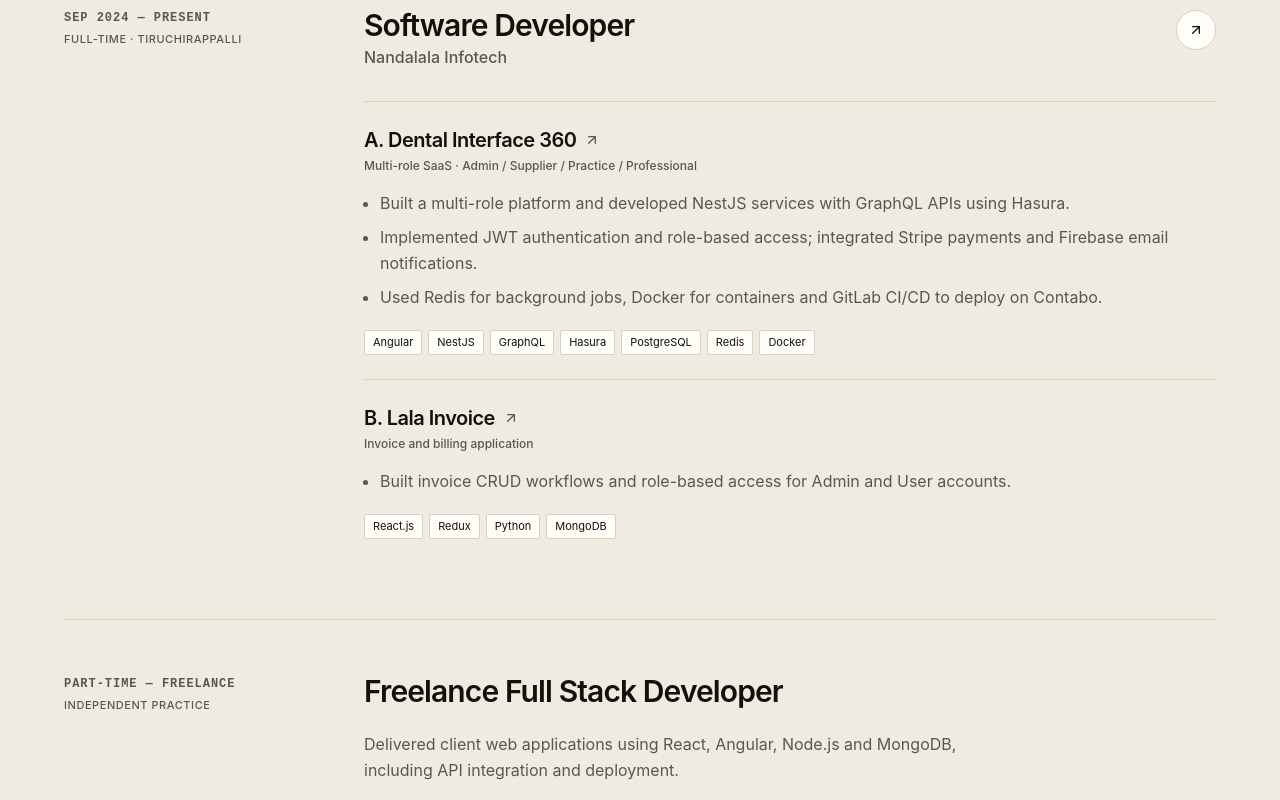
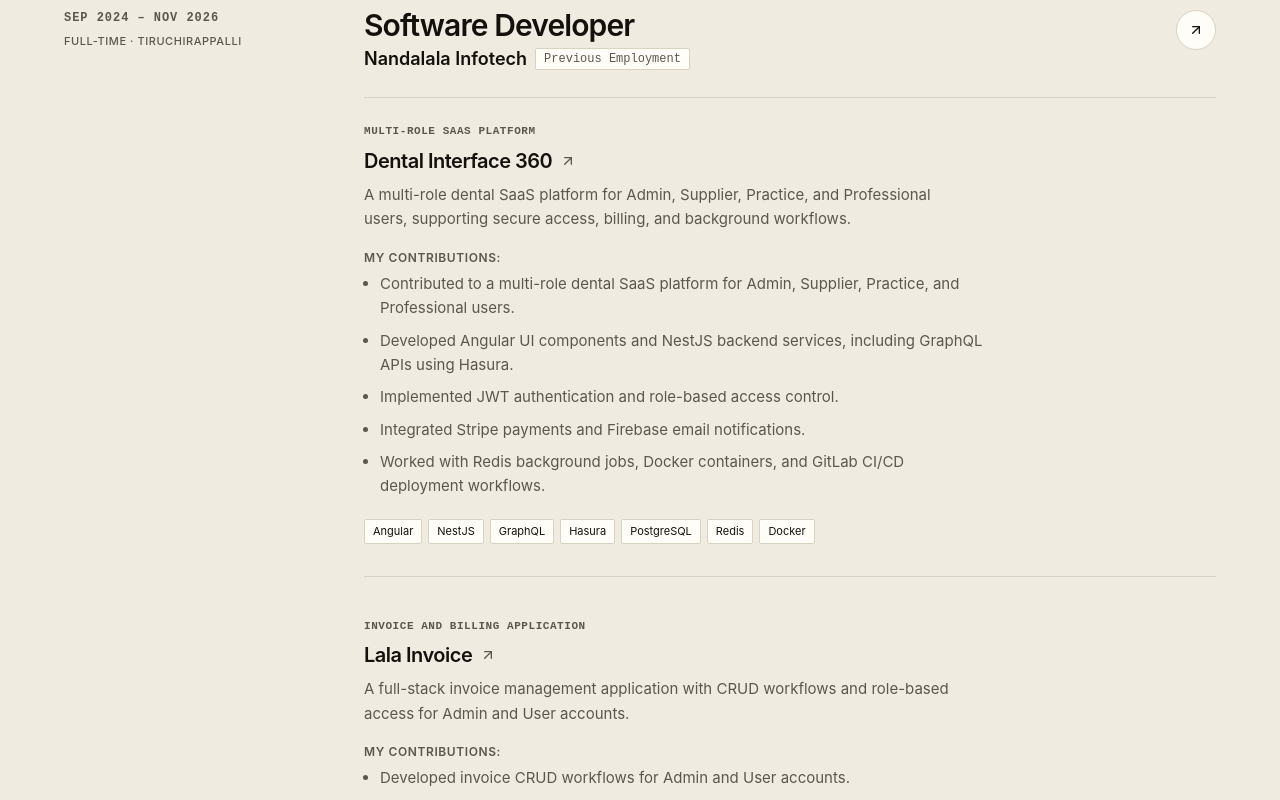
Before and after one commit to MDhanush08/dhanush-portfolio, a React (Vite) app in the folder frontend/: page / in a window 1280 px wide. Shown: the part 4680-5480 px from the top of the page. Built offline with nearby package versions, Linux system fonts and the light colour scheme.

Commit message:
Experience section

```diff
--- a/frontend/src/components/sections/Experience.tsx
+++ b/frontend/src/components/sections/Experience.tsx
@@ -5,6 +5,7 @@ import { Section } from '../layout/Section'
 import { SectionHeading } from '../layout/SectionHeading'
 import { Reveal } from '../ui/Reveal'
 import { experienceData } from '../../data/portfolio'
+import { cn } from '../../lib/cn'
 
 export const Experience = memo(function Experience() {
   const scrollToWork = () => {
@@ -19,7 +20,7 @@ export const Experience = memo(function Experience() {
           label="EXPERIENCE"
           line1="Making ideas"
           line2="work harder."
-          intro="Product-minded engineering across SaaS, billing and client applications."
+          intro="Product-focused development across SaaS platforms, billing applications, and client projects."
         />
       </Reveal>
 
@@ -31,8 +32,8 @@ export const Experience = memo(function Experience() {
             delayMs={idx * 100}
             className="py-10 md:py-14 border-b border-[var(--line)] grid grid-cols-1 md:grid-cols-[200px_1fr] lg:grid-cols-[260px_1fr] gap-6 md:gap-10 text-left items-start"
           >
-            {/* Dates column */}
-            <div className="flex flex-col gap-1">
+            {/* Left Column: Dates & Employment Type */}
+            <div className="flex flex-col gap-1.5">
               <span className="text-xs font-mono uppercase tracking-[0.08em] font-semibold text-[var(--muted)]">
                 {item.dates}
               </span>
@@ -41,18 +42,23 @@ export const Experience = memo(function Experience() {
               </span>
             </div>
 
-            {/* Content column */}
+            {/* Right Column: Experience Details */}
             <div className="flex flex-col gap-6">
-              {/* Header row with Title, Company & Projects Button */}
+              {/* Header row with Job Title, Company Name & Work Shortcut Button */}
               <div className="flex items-start justify-between gap-4">
                 <div className="flex flex-col gap-1">
                   <h3 className="text-2xl md:text-3xl font-semibold text-[var(--ink)] tracking-tight">
                     {item.title}
                   </h3>
                   {item.company && (
-                    <span className="text-base font-medium text-[var(--muted)]">
-                      {item.company}
-                    </span>
+                    <div className="flex items-center gap-2">
+                      <span className="text-base md:text-lg font-semibold text-[var(--ink)]">
+                        {item.company}
+                      </span>
+                      <span className="text-xs font-mono text-[var(--muted)] px-2 py-0.5 rounded-[2px] bg-[var(--surface)] border border-[var(--line)]">
+                        Previous Employment
+                      </span>
+                    </div>
                   )}
                 </div>
 
@@ -68,15 +74,26 @@ export const Experience = memo(function Experience() {
                 )}
               </div>
 
-              {/* Sub-entries (for full-time work with specific products) */}
+              {/* Sub-entries: Dental Interface 360 and Lala Invoice */}
               {item.subEntries && (
-                <div className="flex flex-col border-t border-[var(--line)] mt-2">
-                  {item.subEntries.map((sub) => (
+                <div className="flex flex-col gap-8 border-t border-[var(--line)] pt-6">
+                  {item.subEntries.map((sub, sIdx) => (
                     <div
                       key={sub.key}
-                      className="py-6 border-b border-[var(--line)] last:border-b-0 flex flex-col gap-3"
+                      className={cn(
+                        "flex flex-col gap-3.5 pb-8 border-b border-[var(--line)] last:border-b-0 last:pb-0",
+                        sIdx > 0 && "pt-2"
+                      )}
                     >
-                      <div className="flex flex-col gap-1">
+                      <div className="flex flex-col gap-1.5">
+                        {/* Category Label */}
+                        {sub.category && (
+                          <span className="text-[11px] font-mono uppercase tracking-wider font-semibold text-[var(--muted)]">
+                            {sub.category}
+                          </span>
+                        )}
+
+                        {/* Title with link */}
                         {sub.slug ? (
                           <Link
                             to={`/projects/${sub.slug}`}
@@ -86,27 +103,40 @@ export const Experience = memo(function Experience() {
                               {sub.title}
                               <span className="absolute bottom-0 left-0 right-0 h-[1.5px] bg-[var(--ink)] scale-x-0 group-hover:scale-x-100 origin-left transition-transform duration-200" />
                             </span>
-                            <ArrowUpRight className="w-4 h-4 text-[var(--muted)] group-hover:text-[var(--ink)] group-hover:rotate-45 transition-transform" />
+                            <ArrowUpRight className="w-4 h-4 text-[var(--muted)] group-hover:text-[var(--ink)] group-hover:translate-x-0.5 group-hover:-translate-y-0.5 transition-transform" />
                           </Link>
                         ) : (
                           <h4 className="text-lg md:text-xl font-semibold text-[var(--ink)]">
                             {sub.title}
                           </h4>
                         )}
-                        <span className="text-xs text-[var(--muted)] font-medium">
-                          {sub.roleSubtitle}
-                        </span>
+
+                        {/* Description */}
+                        {sub.description && (
+                          <p className="text-sm md:text-[15px] text-[var(--muted)] leading-relaxed max-w-[64ch] pt-0.5">
+                            {sub.description}
+                          </p>
+                        )}
                       </div>
 
                       {/* Bullets */}
-                      <ul className="flex flex-col gap-2 my-1 pl-4 list-disc text-sm md:text-base text-[var(--muted)] leading-relaxed">
-                        {sub.bullets.map((bullet, bIdx) => (
-                          <li key={bIdx}>{bullet}</li>
-                        ))}
-                      </ul>
+                      {sub.bullets && sub.bullets.length > 0 && (
+                        <div className="flex flex-col gap-1.5 pt-1">
+                          <span className="text-xs font-semibold uppercase tracking-wider text-[var(--muted)]">
+                            My Contributions:
+                          </span>
+                          <ul className="flex flex-col gap-2 pl-4 list-disc text-sm md:text-[15px] text-[var(--muted)] leading-relaxed max-w-[66ch]">
+                            {sub.bullets.map((bullet, bIdx) => (
+                              <li key={bIdx} className="text-[var(--muted)]">
+                                {bullet}
+                              </li>
+                            ))}
+                          </ul>
+                        </div>
+                      )}
 
-                      {/* Chips */}
-                      <div className="flex flex-wrap gap-1.5 pt-1">
+                      {/* Technology Chips */}
+                      <div className="flex flex-wrap gap-1.5 pt-1.5">
                         {sub.chips.map((chip) => (
                           <span
                             key={chip}
@@ -121,9 +151,9 @@ export const Experience = memo(function Experience() {
                 </div>
               )}
 
-              {/* Description and Chips for Freelance / standard entries */}
+              {/* Description and Chips for Freelance Experience */}
               {item.description && (
-                <p className="text-base text-[var(--muted)] leading-relaxed">
+                <p className="text-base text-[var(--muted)] leading-relaxed max-w-[66ch]">
                   {item.description}
                 </p>
               )}
--- a/frontend/src/data/portfolio.ts
+++ b/frontend/src/data/portfolio.ts
@@ -317,40 +317,49 @@ export const experienceData: ExperienceEntry[] = [
     label: 'FULL-TIME · TIRUCHIRAPPALLI',
     title: 'Software Developer',
     company: 'Nandalala Infotech',
-    dates: 'SEP 2024 — PRESENT',
+    dates: 'SEP 2024 – NOV 2026',
     subEntries: [
       {
         key: 'dental-360',
-        title: 'A. Dental Interface 360',
+        title: 'Dental Interface 360',
         slug: 'dental-interface-360',
-        roleSubtitle: 'Multi-role SaaS · Admin / Supplier / Practice / Professional',
+        category: 'MULTI-ROLE SAAS PLATFORM',
+        roleSubtitle: 'Multi-role SaaS platform',
+        description:
+          'A multi-role dental SaaS platform for Admin, Supplier, Practice, and Professional users, supporting secure access, billing, and background workflows.',
         bullets: [
-          'Built a multi-role platform and developed NestJS services with GraphQL APIs using Hasura.',
-          'Implemented JWT authentication and role-based access; integrated Stripe payments and Firebase email notifications.',
-          'Used Redis for background jobs, Docker for containers and GitLab CI/CD to deploy on Contabo.',
+          'Contributed to a multi-role dental SaaS platform for Admin, Supplier, Practice, and Professional users.',
+          'Developed Angular UI components and NestJS backend services, including GraphQL APIs using Hasura.',
+          'Implemented JWT authentication and role-based access control.',
+          'Integrated Stripe payments and Firebase email notifications.',
+          'Worked with Redis background jobs, Docker containers, and GitLab CI/CD deployment workflows.',
         ],
         chips: ['Angular', 'NestJS', 'GraphQL', 'Hasura', 'PostgreSQL', 'Redis', 'Docker'],
       },
       {
         key: 'lala-invoice',
-        title: 'B. Lala Invoice',
+        title: 'Lala Invoice',
         slug: 'lala-invoice',
+        category: 'INVOICE AND BILLING APPLICATION',
         roleSubtitle: 'Invoice and billing application',
+        description:
+          'A full-stack invoice management application with CRUD workflows and role-based access for Admin and User accounts.',
         bullets: [
-          'Built invoice CRUD workflows and role-based access for Admin and User accounts.',
+          'Developed invoice CRUD workflows for Admin and User accounts.',
+          'Implemented role-based access for invoice management features.',
         ],
         chips: ['React.js', 'Redux', 'Python', 'MongoDB'],
       },
     ],
   },
   {
-    label: 'INDEPENDENT PRACTICE',
+    label: 'PART-TIME – FREELANCE',
     title: 'Freelance Full Stack Developer',
-    dates: 'PART-TIME — FREELANCE',
+    dates: 'PART-TIME – FREELANCE',
     isFreelance: true,
     description:
-      'Delivered client web applications using React, Angular, Node.js and MongoDB, including API integration and deployment.',
-    chips: ['React', 'Angular', 'Node.js', 'MongoDB', 'API integration', 'Deployment'],
+      'Developed web applications for client requirements using React, Angular, and Node.js. Worked on frontend implementation, backend API integration, database connectivity, and application deployment.',
+    chips: ['React.js', 'Angular', 'Node.js', 'MongoDB', 'API Integration', 'Deployment'],
   },
 ]
 
--- a/frontend/src/types/index.ts
+++ b/frontend/src/types/index.ts
@@ -39,7 +39,9 @@ export interface ExperienceSubEntry {
   key: string
   title: string
   slug?: string
-  roleSubtitle: string
+  category?: string
+  roleSubtitle?: string
+  description?: string
   bullets: string[]
   chips: string[]
 }
```
